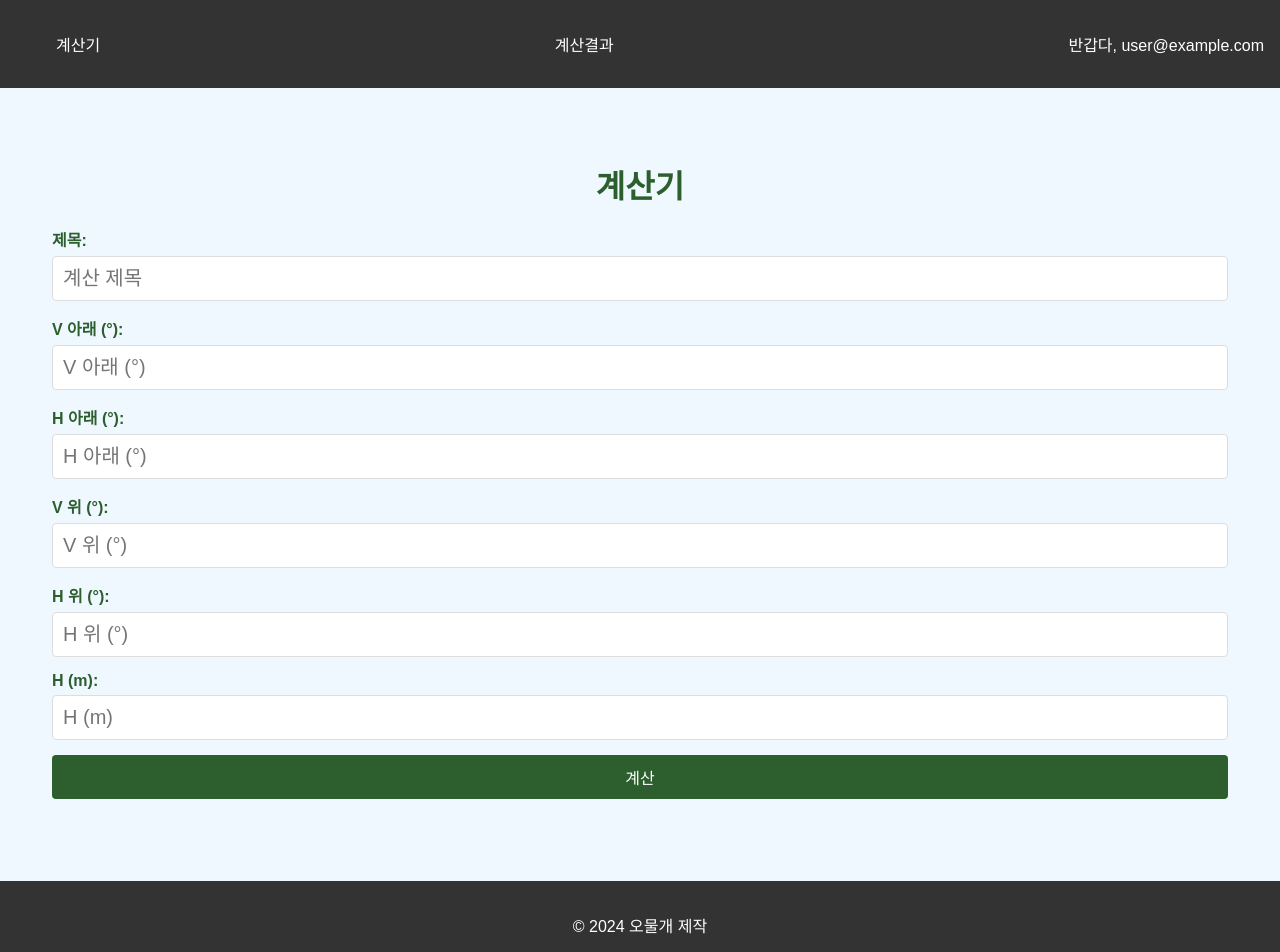
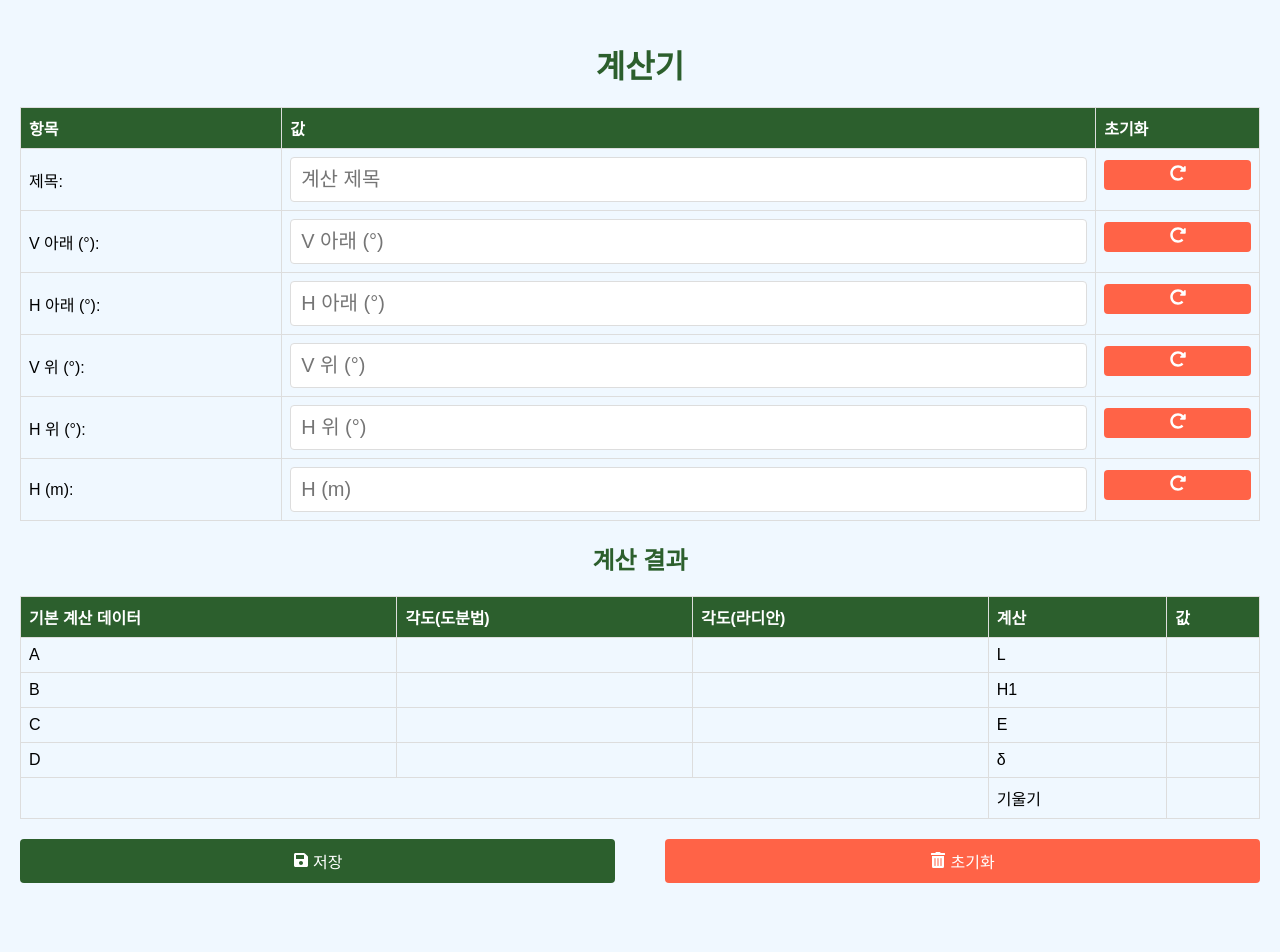
Before and after one commit to createogu/slope-calc, a Next.js app: page /dashboard in a window 1280 px wide. Shown: the top 952 px of the page. After the commit the page ends 913 px from the top, so only its background shows below. Built offline with nearby package versions, Linux system fonts and the light colour scheme; no server answers; sample sign-in values are in the browser's storage.

Commit message:
수정사항 적기 귀찮다

```diff
--- a/package.json
+++ b/package.json
@@ -14,6 +14,7 @@
     "react": "^18",
     "react-dom": "^18",
     "react-firebase-hooks": "^5.1.1",
+    "react-icons": "^5.2.1",
     "react-modal": "^3.16.1"
   }
 }
--- a/src/pages/_app.js
+++ b/src/pages/_app.js
@@ -1,13 +1,7 @@
-// src/pages/_app.js
+// pages/_app.js
+
 import '../globals.css';
-import Layout from '../components/Layout';
 
-function MyApp({ Component, pageProps }) {
-  return (
-    <Layout>
-      <Component {...pageProps} />
-    </Layout>
-  );
+export default function MyApp({ Component, pageProps }) {
+  return <Component {...pageProps} />;
 }
-
-export default MyApp;
--- a/src/pages/dashboard.js
+++ b/src/pages/dashboard.js
@@ -1,9 +1,9 @@
-// src/pages/dashboard.js
 import { useState, useEffect } from 'react';
 import { useAuthState } from 'react-firebase-hooks/auth';
 import { addDoc, collection } from 'firebase/firestore';
 import { auth, db } from '../../firebase';
 import { useRouter } from 'next/router';
+import { FaRedoAlt, FaSave, FaTrashAlt } from 'react-icons/fa'; // 아이콘 사용을 위한 import
 import styles from './dashboard.module.css';
 
 export default function Dashboard() {
@@ -14,48 +14,40 @@ export default function Dashboard() {
   const [V_위, setV_위] = useState('');
   const [H_위, setH_위] = useState('');
   const [H, setH] = useState('');
-  const [result, setResult] = useState(null);
+  const [result, setResult] = useState({});
+  const [basicData, setBasicData] = useState({});
   const router = useRouter();
 
-  const calculate = async () => {
-    const A = V_위 - V_아래;
-    const B = V_아래;
-    const C = V_위;
-    const D = H_위 - H_아래;
+  const calculateValues = () => {
+    const V_아래_calculated = V_아래 ? Math.abs((V_아래 <= 180 ? 90 - V_아래 : 270 - V_아래).toFixed(4)) : '';
+    const V_위_calculated = V_위 ? Math.abs((V_위 <= 180 ? 90 - V_위 : 270 - V_위).toFixed(4)) : '';
 
-    const A_rad = A * Math.PI / 180;
-    const B_rad = B * Math.PI / 180;
-    const C_rad = C * Math.PI / 180;
-    const D_rad = D * Math.PI / 180;
+    if (V_아래 && V_위) {
+      const A = (V_위_calculated - V_아래_calculated).toFixed(4);
+      const B = V_아래_calculated;
+      const C = V_위_calculated;
+      const D = (H_위 - H_아래).toFixed(4);
 
-    const L = H / (Math.tan(C_rad) - Math.tan(B_rad));
-    const H1 = L * Math.tan(C_rad);
-    const E = Math.sqrt(L ** 2 + H1 ** 2);
-    const delta = E * Math.tan(D_rad);
-    const slope = delta / H1;
+      const A_rad = (A * Math.PI / 180).toFixed(4);
+      const B_rad = (B * Math.PI / 180).toFixed(4);
+      const C_rad = (C * Math.PI / 180).toFixed(4);
+      const D_rad = (D * Math.PI / 180).toFixed(4);
 
-    const result = {
-      title,
-      date: new Date().toISOString(),
-      V_아래,
-      H_아래,
-      V_위,
-      H_위,
-      H,
-      L,
-      H1,
-      E,
-      delta,
-      slope,
+      setBasicData({ A, B, C, D, A_rad, B_rad, C_rad, D_rad });
+
+      const L = (H / (Math.tan(C_rad) - Math.tan(B_rad))).toFixed(4);
+      const H1 = (L * Math.tan(C_rad)).toFixed(4);
+      const E = (Math.sqrt(L ** 2 + H1 ** 2)).toFixed(4);
+      const delta = (E * Math.tan(D_rad)).toFixed(4);
+      const slope = (delta / H1).toFixed(4);
+
+      setResult({ L, H1, E, delta, slope });
+    }
   };
 
-    await addDoc(collection(db, 'calculations'), {
-      ...result,
-      userId: user.uid,
-    });
-
-    setResult(result);
-  };
+  useEffect(() => {
+    calculateValues();
+  }, [V_아래, H_아래, V_위, H_위, H]);
 
   if (loading) {
     return <div>Loading...</div>;
@@ -66,106 +58,205 @@ export default function Dashboard() {
     return null;
   }
 
+  const handleSave = async () => {
+    const data = {
+      title,
+      date: new Date().toISOString(),
+      V_아래, H_아래, V_위, H_위, H,
+      ...basicData,
+      ...result
+    };
+
+    await addDoc(collection(db, 'calculations'), {
+      ...data,
+      userId: user.uid,
+    });
+
+    setResult(data);
+  };
+
+  const handleReset = () => {
+    setTitle('');
+    setV_아래('');
+    setH_아래('');
+    setV_위('');
+    setH_위('');
+    setH('');
+    setResult({});
+    setBasicData({});
+  };
+
+  const handleFieldReset = (setter) => () => {
+    setter('');
+  };
+
   return (
     <div className={styles.container}>
       <h1>계산기</h1>
       <div className={styles.inputSection}>
-        <div className={styles.inputGroup}>
-          <label className={styles.inputLabel} htmlFor="title">제목:</label>
+        <table className={styles.inputTable}>
+          <thead>
+            <tr>
+              <th>항목</th>
+              <th>값</th>
+              <th>초기화</th>
+            </tr>
+          </thead>
+          <tbody>
+            <tr>
+              <td>제목:</td>
+              <td>
                 <input
                   type="text"
-            id="title"
                   value={title}
                   onChange={(e) => setTitle(e.target.value)}
                   placeholder="계산 제목"
                   required
                 />
-        </div>
-        <div className={styles.inputGroup}>
-          <label className={styles.inputLabel} htmlFor="V_아래">V 아래 (°):</label>
+              </td>
+              <td>
+                <button onClick={handleFieldReset(setTitle)} className={styles.resetButton}><FaRedoAlt /></button>
+              </td>
+            </tr>
+            <tr>
+              <td>V 아래 (°): <span className={styles.calculatedValue}>{V_아래 && ` (${Math.abs((V_아래 <= 180 ? 90 - V_아래 : 270 - V_아래).toFixed(4))}°)`}</span></td>
+              <td>
                 <input
                   type="number"
-            id="V_아래"
                   value={V_아래}
                   onChange={(e) => setV_아래(e.target.value)}
                   placeholder="V 아래 (°)"
                   step="0.0001"
                   required
                 />
-        </div>
-        <div className={styles.inputGroup}>
-          <label className={styles.inputLabel} htmlFor="H_아래">H 아래 (°):</label>
+              </td>
+              <td>
+                <button onClick={handleFieldReset(setV_아래)} className={styles.resetButton}><FaRedoAlt /></button>
+              </td>
+            </tr>
+            <tr>
+              <td>H 아래 (°):</td>
+              <td>
                 <input
                   type="number"
-            id="H_아래"
                   value={H_아래}
                   onChange={(e) => setH_아래(e.target.value)}
                   placeholder="H 아래 (°)"
                   step="0.0001"
                   required
                 />
-        </div>
-        <div className={styles.inputGroup}>
-          <label className={styles.inputLabel} htmlFor="V_위">V 위 (°):</label>
+              </td>
+              <td>
+                <button onClick={handleFieldReset(setH_아래)} className={styles.resetButton}><FaRedoAlt /></button>
+              </td>
+            </tr>
+            <tr>
+              <td>V 위 (°): <span className={styles.calculatedValue}>{V_위 && ` (${Math.abs((V_위 <= 180 ? 90 - V_위 : 270 - V_위).toFixed(4))}°)`}</span></td>
+              <td>
                 <input
                   type="number"
-            id="V_위"
                   value={V_위}
                   onChange={(e) => setV_위(e.target.value)}
                   placeholder="V 위 (°)"
                   step="0.0001"
                   required
                 />
-        </div>
-        <div className={styles.inputGroup}>
-          <label className={styles.inputLabel} htmlFor="H_위">H 위 (°):</label>
+              </td>
+              <td>
+                <button onClick={handleFieldReset(setV_위)} className={styles.resetButton}><FaRedoAlt /></button>
+              </td>
+            </tr>
+            <tr>
+              <td>H 위 (°):</td>
+              <td>
                 <input
                   type="number"
-            id="H_위"
                   value={H_위}
                   onChange={(e) => setH_위(e.target.value)}
                   placeholder="H 위 (°)"
                   step="0.0001"
                   required
                 />
-        </div>
-        <div className={styles.inputGroup}>
-          <label className={styles.inputLabel} htmlFor="H">H (m):</label>
+              </td>
+              <td>
+                <button onClick={handleFieldReset(setH_위)} className={styles.resetButton}><FaRedoAlt /></button>
+              </td>
+            </tr>
+            <tr>
+              <td>H (m):</td>
+              <td>
                 <input
                   type="number"
-            id="H"
                   value={H}
                   onChange={(e) => setH(e.target.value)}
                   placeholder="H (m)"
                   step="0.01"
                   required
                 />
+              </td>
+              <td>
+                <button onClick={handleFieldReset(setH)} className={styles.resetButton}><FaRedoAlt /></button>
+              </td>
+            </tr>
+          </tbody>
+        </table>
       </div>
-        <button onClick={calculate} className={styles.button}>계산</button>
-      </div>
-      {result && (
       <div className={styles.resultSection}>
         <h2>계산 결과</h2>
         <div className={styles.resultContent}>
-            <div className={styles.inputValues}>
-              <h4>입력값</h4>
-              <p><strong>V 아래 (°):</strong> {result.V_아래}</p>
-              <p><strong>H 아래 (°):</strong> {result.H_아래}</p>
-              <p><strong>V 위 (°):</strong> {result.V_위}</p>
-              <p><strong>H 위 (°):</strong> {result.H_위}</p>
-              <p><strong>H (m):</strong> {result.H}</p>
-            </div>
-            <div className={styles.outputValues}>
-              <h4>결과값</h4>
-              <p><strong>L (m):</strong> {result.L.toFixed(4)}</p>
-              <p><strong>H1 (m):</strong> {result.H1.toFixed(4)}</p>
-              <p><strong>E (m):</strong> {result.E.toFixed(4)}</p>
-              <p><strong>δ (m):</strong> {result.delta.toFixed(4)}</p>
-              <p><strong>기울기:</strong> {result.slope.toFixed(4)}</p>
+        <table className={styles.resultTable}>
+  <thead>
+    <tr>
+      <th>기본 계산 데이터</th>
+      <th>각도(도분법)</th>
+      <th>각도(라디안)</th>
+      <th>계산</th>
+      <th>값</th>
+    </tr>
+  </thead>
+  <tbody>
+    <tr>
+      <td>A</td>
+      <td>{basicData.A}</td>
+      <td>{basicData.A_rad}</td>
+      <td>L</td>
+      <td>{result.L}</td>
+    </tr>
+    <tr>
+      <td>B</td>
+      <td>{basicData.B}</td>
+      <td>{basicData.B_rad}</td>
+      <td>H1</td>
+      <td>{result.H1}</td>
+    </tr>
+    <tr>
+      <td>C</td>
+      <td>{basicData.C}</td>
+      <td>{basicData.C_rad}</td>
+      <td>E</td>
+      <td>{result.E}</td>
+    </tr>
+    <tr>
+      <td>D</td>
+      <td>{basicData.D}</td>
+      <td>{basicData.D_rad}</td>
+      <td>δ</td>
+      <td>{result.delta}</td>
+    </tr>
+    <tr>
+      <td colSpan="3"></td>
+      <td>기울기</td>
+      <td>{result.slope}</td>
+    </tr>
+  </tbody>
+</table>
+
         </div>
       </div>
+      <div className={styles.actionButtons}>
+        <button onClick={handleSave} className={`${styles.button} ${styles.saveButton}`}><FaSave /> 저장</button>
+        <button onClick={handleReset} className={`${styles.button} ${styles.resetButton}`}><FaTrashAlt /> 초기화</button>
       </div>
-      )}
     </div>
   );
 }
--- a/src/pages/dashboard.module.css
+++ b/src/pages/dashboard.module.css
@@ -1,4 +1,3 @@
-/* src/pages/dashboard.module.css */
 .container {
   padding: 20px;
   background-color: #f0f8ff;
@@ -8,15 +7,39 @@
   margin-bottom: 20px;
 }
 
-  .inputGroup {
-    margin-bottom: 15px;
+.inputTable, .resultTable {
+  width: 100%;
+  border-collapse: collapse;
+  margin-bottom: 20px;
 }
 
-  .inputLabel {
-    display: block;
-    margin-bottom: 5px;
-    font-weight: bold;
-    color: #2c5f2d;
+.inputTable th, .inputTable td, .resultTable th, .resultTable td {
+  border: 1px solid #ddd;
+  padding: 8px;
+  text-align: left;
+}
+
+.inputTable th, .resultTable th {
+  background-color: #2c5f2d;
+  color: white;
+}
+
+.calculatedValue {
+  color: red;
+  margin-left: 10px;
+}
+
+.resetButton, .saveButton {
+  background-color: #ff6347;
+  color: white;
+  border: none;
+  border-radius: 4px;
+  padding: 5px 10px;
+  cursor: pointer;
+}
+
+.resetButton:hover, .saveButton:hover {
+  background-color: #ff4500;
 }
 
 .historySection {
@@ -37,12 +60,21 @@
   flex-wrap: wrap;
 }
 
-  .inputValues, .outputValues {
-    width: 48%;
+.resultSection {
+  margin-top: 20px;
+}
+
+.resultContent {
+  display: flex;
+  justify-content: space-between;
+}
+
+.resultTable tbody tr {
+  border: 1px solid #ddd;
 }
 
 @media (max-width: 680px) {
-    .historyContent {
+  .resultContent {
     flex-direction: column;
   }
 
@@ -50,3 +82,40 @@
     width: 100%;
   }
 }
+
+.button {
+  padding: 10px;
+  width: 48%;
+  border: none;
+  border-radius: 4px;
+  color: white;
+  font-size: 16px;
+  cursor: pointer;
+  transition: background-color 0.3s;
+  margin-bottom: 10px;
+}
+
+.saveButton {
+  background-color: #2c5f2d;
+}
+
+.saveButton:hover {
+  background-color: #1b3f1b;
+}
+
+.actionButtons {
+  display: flex;
+  justify-content: space-between;
+  flex-wrap: wrap;
+}
+
+@media (max-width: 680px) {
+  .actionButtons {
+    flex-direction: column;
+  }
+
+  .button {
+    width: 100%;
+    margin-bottom: 10px;
+  }
+}
```
Also changed, not shown: src/globals.css (+4 -5 lines), 1 other file (tests, documents, lock files or other folders). Lines whose indentation alone changed are shown as unchanged.
